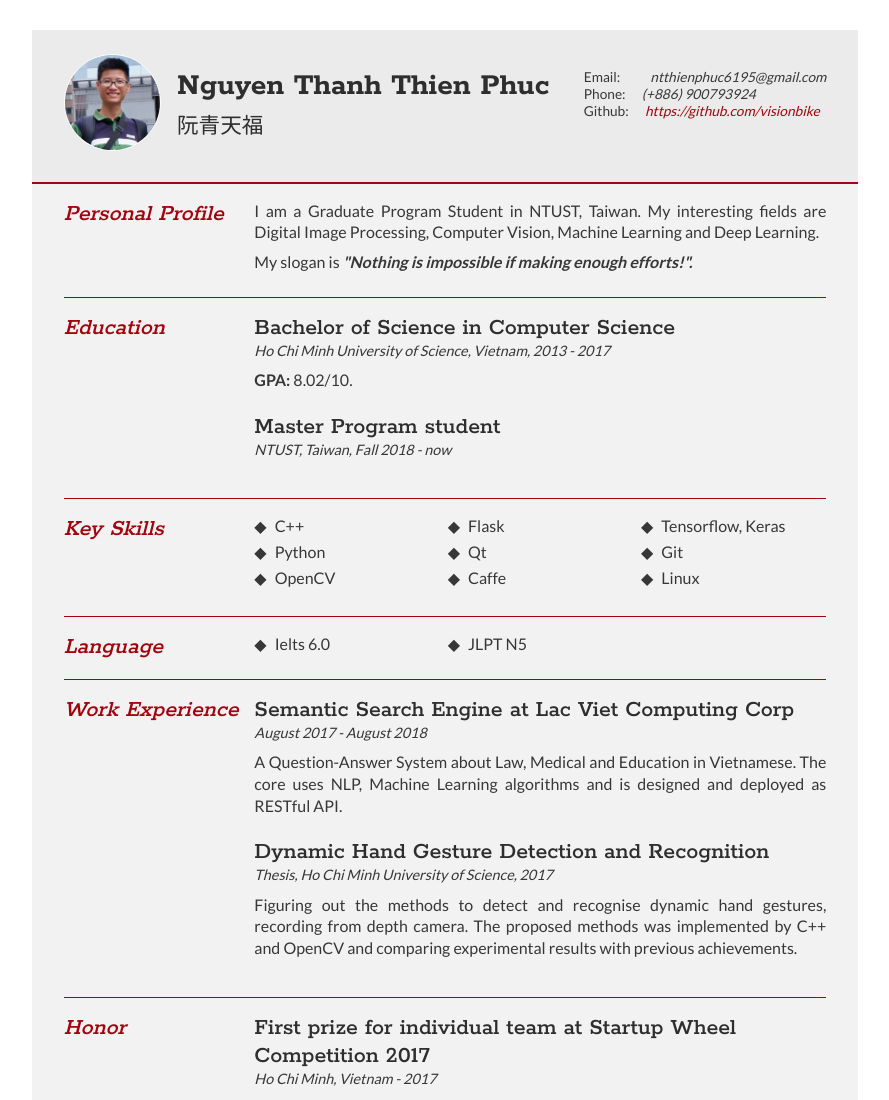
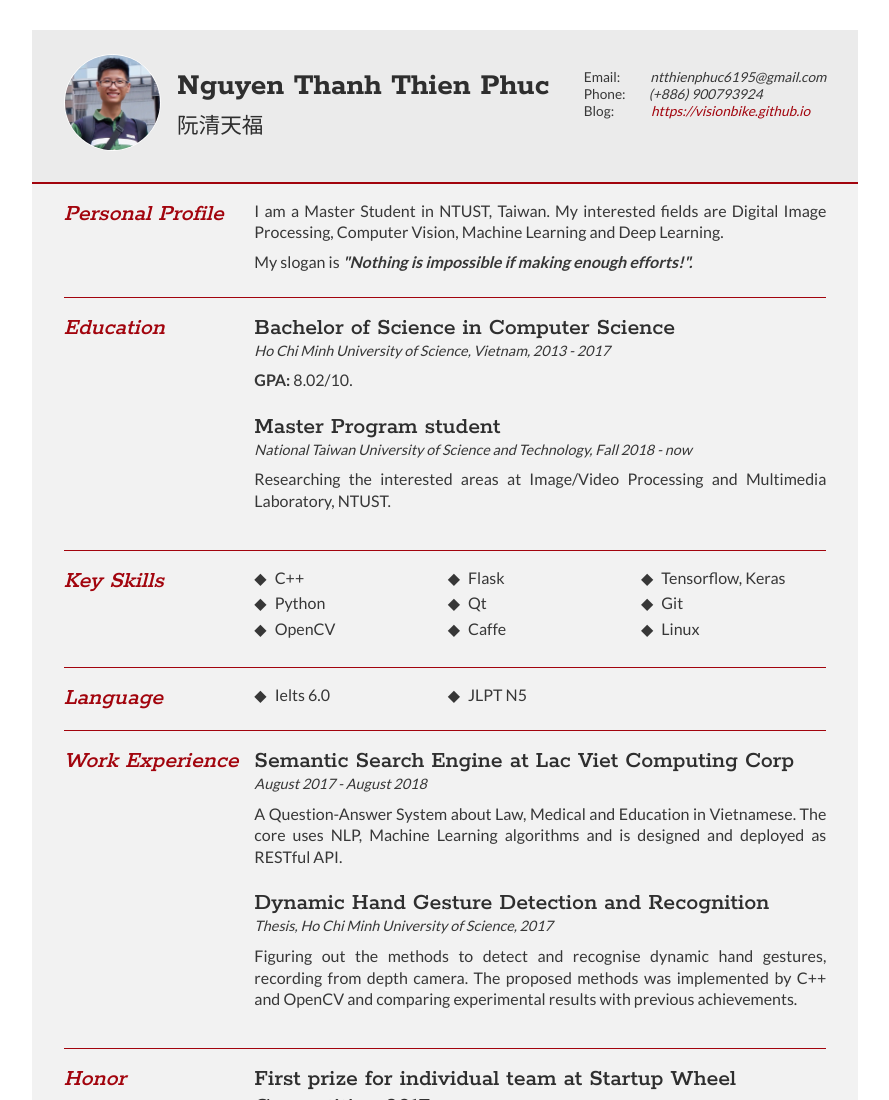
Before and after one commit to visionbike/Resume, a plain HTML site: page index.html in a window 1280 px wide. Shown: the top 1100 px of the page, without its empty margins (195-1084 px from the left). Drawn offline with Linux system fonts and the light colour scheme.

Commit message:
change minor information

```diff
--- a/index.html
+++ b/index.html
@@ -6,12 +6,14 @@
     <meta http-equiv="content-type" content="text/html; charset=utf-8">
     <!-- Enable responsiveness on mobile devices-->
     <meta name="viewport" content="width=device-width, initial-scale=1.0, maximum-scale=1">
-    <title>Resume &middot; Nguyen Thanh Thien Phuc></title>
+    <title>Resume &dash; Nguyen Thanh Thien Phuc></title>
 
     <link rel="stylesheet" href="https://maxcdn.bootstrapcdn.com/font-awesome/4.6.3/css/font-awesome.min.css">
     <link rel="stylesheet" href="https://fonts.googleapis.com/css?family=Rokkitt:400,500,700">
     <link rel="stylesheet" href="https://fonts.googleapis.com/css?family=Lato:300,400,500,700">
     <link rel="stylesheet" href="style.css">
+
+    <link rel="logo" href="avatar.jpg">
   </head>
   <body class="cv">
     <div class="person">
@@ -21,7 +23,7 @@
 
       <div id="name">
         <h1>Nguyen Thanh Thien Phuc</h1>
-        <h2>阮青天福</h2>
+        <h2>阮清天福</h2>
       </div>
 
       <div id="contact">
@@ -31,13 +33,13 @@
             <!-- <br>&emsp;&emsp;&emsp;&emsp; -->
             <!-- <i><a href="">{{ site.author.contact.email }}</a></i>. -->
           </li>
-          <li>Phone:&emsp;
+          <li>Phone:&emsp;&ensp;
             <i>(+886) 900793924</i>
             <!-- <br>&emsp;&emsp;&emsp;&emsp;&emsp; -->
             <!-- <i>(+84) 963230145</i>. -->
           </li>
-          <li>Github:&emsp;
-            <i><a href="https://github.com/visionbike">https://github.com/visionbike</a></i>
+          <li>Blog:&emsp;&emsp;&ensp;
+            <i><a href="https://visionbike.github.io/about">https://visionbike.github.io</a></i>
           </li>
         </ul>
         <!-- <h3 id="pdf"><a href="">Download PDF</a></h3> -->
@@ -51,7 +53,7 @@
           <h1>Personal Profile</h1>
         </div>
         <div class="section_content">
-          <p>I am a Graduate Program Student in NTUST, Taiwan. My interesting fields are Digital Image Processing, Computer Vision, Machine Learning and Deep Learning.</p>
+          <p>I am a Master Student in NTUST, Taiwan. My interested fields are Digital Image Processing, Computer Vision, Machine Learning and Deep Learning.</p>
           <p>My slogan is <em><b>"Nothing is impossible if making enough efforts!".</b></em></p>
         </div>
         <div class="clear"></div>
@@ -69,7 +71,8 @@
           </article>
           <article>
               <h2>Master Program student</h2>
-              <p class="sub_details">NTUST, Taiwan, Fall 2018 - now</p>
+              <p class="sub_details">National Taiwan University of Science and Technology, Fall 2018 - now</p>
+              <p>Researching the interested areas at Image/Video Processing and Multimedia Laboratory, NTUST.</p>
           </article>
   			</div>
   			<div class="clear"></div>
@@ -155,160 +158,3 @@
     </div>
   </body>
 </html>
-
-<!-- <div class="avatar-inner"><img class="avatar" src="{{ site.baseurl }}/public/img/avatar1.jpg"></div>
-
-<div class="page">
-  <div class="section row">
-    <h1 class="col">{{ site.author.name }}</h1>
-    <div class="contact-info col-right">
-      <div><b>Email: </b><a href="mailto:{{ site.author.email }}">{{ site.author.email }}</a></div>
-      <div><b>Phone (VN): </b><a>(+84)963230145</a></div>
-    </div>
-  </div>
-  <div class="section row">
-    <h2 class="col">Interests</h2>
-    <div class="section-text col-right">
-      <span class="key">Computer Vision</span>
-      <span class="key">Digital Image Processing</span>
-      <span class="key">Machine Learning</span>
-    </div>
-  </div>
-  <div class="section row">
-    <h2 class="col">Skills</h2>
-    <div class="section-text col-right row">
-      <ul class="skills">
-        <li>C++</li>
-        <li>Mathlab</li>
-        <li>Python</li>
-        <li>HTML, CSS</li>
-      </ul>
-      <ul class="skills">
-        <li>Qt</li>
-        <li>OpenCV</li>
-        <li>Flask</li>
-      </ul>
-      <ul class="skills">
-        <li>MySQL, MongoDB</li>
-        <li>Git</li>
-        <li>Linux</li>
-      </ul>
-    </div>
-  </div>
-  <div class="section row">
-    <h2 class="col">Language</h2>
-    <div class="section-text col-right row">
-      <ul class="skills">
-        <li>English: Ielts 6.0.</li>
-      </ul>
-      <ul class="skills">
-        <li>Japanese: JLPT N5.</li>
-      </ul>
-    </div>
-  </div>
-  <div class="section row">
-    <h2 class="col">Education</h2>
-    <div class="section-text col-right">
-      <h3><span class="emph">Bachelor of Science</span> in Computer Science</h3>
-      <div>University of Science, VNU Ho Chi Minh City</div>
-      <div class="row">
-        <div class="col-right light">2013 - 2017</div>
-        <div class="col"><b>GPA: </b>8.02/10.</div>
-      </div>
-    </div>
-  </div>
-  <div class="section row">
-    <h2 class="col">Experience</h2>
-    <div class="section-text col-right">
-    <div class="row">
-      <div class="col">
-        <h3>Semantic Search</h3>
-      </div>
-    </div>
-    <div class="section-text col-right">
-      <div class="row">
-        <div class="col">
-          <h3>Dynamic Hand Gesture Detection and Recognition</h3>
-        </div>
-      </div>
-      <div class="row subsection">
-        <div class="emph col">Thesis - Ho Chi Minh University of Science</div>
-        <div class="col-right light">August 2016 - July 2017</div>
-      </div>
-      <div class="desc">We figured out methods to detect and recognise dynamic hand gestures which was extracted from depth-maps. The proposed methods was implemented by C++ and OpenCV and comparing experimental results with previous achievements.</div>
-    </div>
-    <div class="section-text col-right">
-      <div class="row">
-        <div class="col">
-          <h3>RGB-D Image Based Human Action Recognition</h3>
-        </div>
-      </div>
-      <div class="row subsection">
-        <div class="emph col">Course Project</div>
-        <div class="col-right light">March 2016 - June 2016.</div>
-      </div>
-      <div class="desc">From skeleton dataset, we extracted key frames by computed consine vectors of skeleton joints. Then, calculated the relative positions of joints from key frames and generated a feature which after that was used to classify by SVM.</div>
-    </div>
-  </div>
-  <div class="section row">
-    <h2 class="col">Projects</h2>
-    <div class="section-text col-right">
-      <h3><a href="{{ site.author.github }}">{{ site.author.github }}</a></h3>
-    </div>
-  </div>
-  <div class="section row">
-    <h2 class="col">Honors</h2>
-    <div class="section-text col-right">
-      <div class="row">
-        <div class="col">
-          <h3>Startup Wheel Competition 2017</h3>
-        </div>
-      </div>
-      <div class="row subsection">
-        <div class="emph col">First prize for individual team</div>
-        <div class="col-right light">Fall 2017</div>
-      </div>
-      <div class="desc">The contest was organized by the Business Startup Support Centre – BSSC Ho CHi Minh City. The product use a depth sensor to transform a normal surface into interactive surface.</div>
-      <div class="desc">Link demo: <a href="https://www.youtube.com/watch?v=q5YlMsbKKcQ">https://www.youtube.com/watch?v=q5YlMsbKKcQ</a></div>
-    </div>
-    <div class="section-text col-right">
-      <div class="row">
-        <div class="col">
-          <h3>Paper in IJIGSP 2018</h3>
-        </div>
-      </div>
-      <div class="row subsection">
-        <div class="emph col">Spatial-Temporal Shape and Motion Features for Dynamic Hand Gesture Recognition in Depth Video</div>
-      </div>
-      <div class="desc">DOI: 10.5815/ijigsp.2018.09.03</div>
-      <div class="desc"><a href="http://www.mecs-press.org/ijigsp/ijigsp-v10-n9/v10n9-3.html">http://www.mecs-press.org/ijigsp/ijigsp-v10-n9/v10n9-3.html</a></div>
-    </div>
-  </div>
-  <div class="section row">
-    <h2 class="col">Preference</h2>
-    <div class="section-text col-right">
-      <div class="row">
-        <div class="col">
-          <h3>M.Sc. Vo Hoai Viet</h3>
-        </div>
-      </div>
-      <div class="row subsection">
-        <div class="emph">Thesis advisor</div>
-          <div class="emph">Lecturer at Ho Chi Minh University of Science</div>
-          <div class="emph">Email: vhviet@fit.hcmus.edu.vn</div>
-      </div>
-    </div>
-    <div class="section-text col-right">
-      <div class="row">
-        <div class="col">
-          <h3>M.Sc. Pham  Minh Hoang</h3>
-        </div>
-      </div>
-      <div class="row subsection">
-        <div class="emph">Thesis advisor</div>
-        <div class="emph">Lecturer at Ho Chi Minh University of Science</div>
-        <div class="emph">Email: pmhoang@fit.hcmus.edu.vn</div>
-      </div>
-    </div>
-  </div>
-</div> -->
--- a/style.css
+++ b/style.css
@@ -139,8 +139,8 @@ a {
 .section_content .key {
   list-style-type: none;
   column-count: 3;
-  -moz-column-count: 3;
-  -webkit-column-count: 3;
+  /* -moz-column-count: 3; */
+  /* -webkit-column-count: 3; */
   padding-left: 0.5rem;
 }
 
```
Also changed, not shown: 1 other file.
